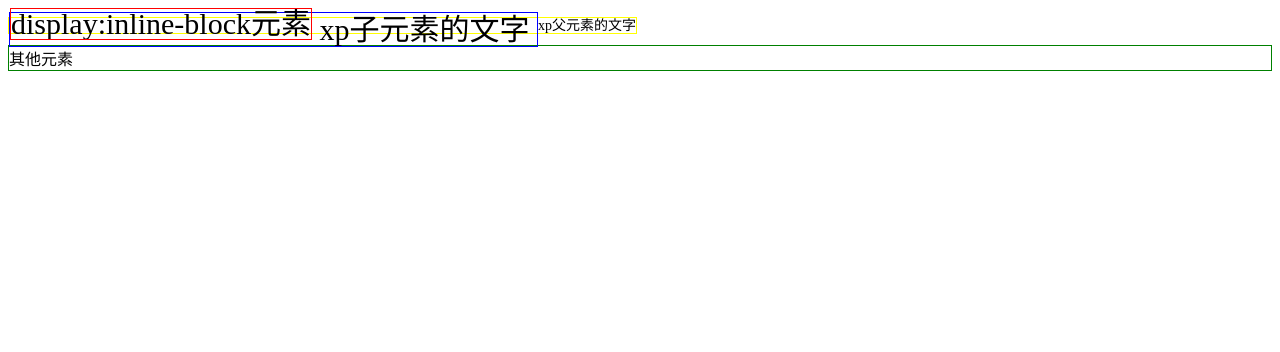
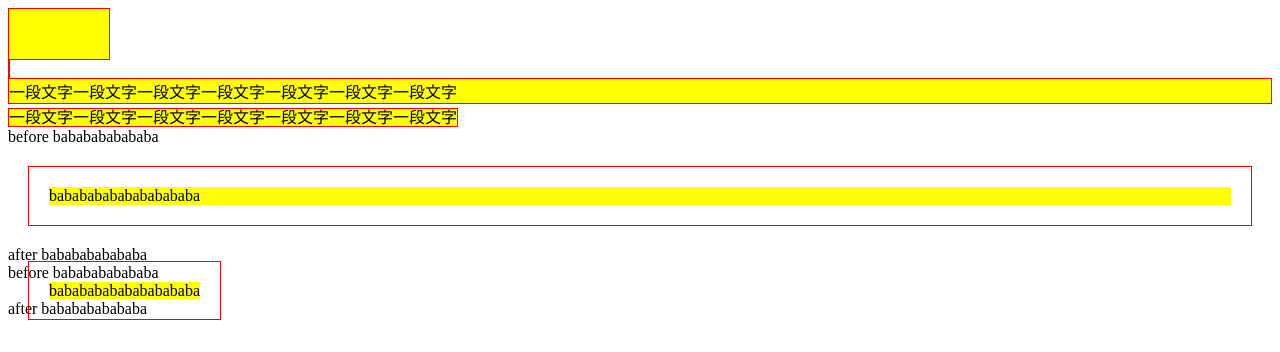
Before and after one commit to MaJunChaoGit/A-CSS-learning, a plain HTML site: page CSS2-reLearning-box-model/index.html in a window 1280 px wide. Drawn offline with Linux system fonts and the light colour scheme.

```diff
--- a/CSS2-reLearning-box-model/css/index.css
+++ b/CSS2-reLearning-box-model/css/index.css
@@ -1,22 +1,22 @@
-/* .defined-wh{
+.defined-wh{
 	width: 	100px;
 	height: 50px;
 	border: 1px solid red;
 	background-color: yellow;
-} */
+}
 
-/* .broken{
+.broken{
 	border: 1px solid red;
 	background-color: yellow;
-} */
-/* .existed{
+}
+.existed{
 	margin: 20px;
 	padding: 20px;
 	border: 1px solid red;
 	background-color: yellow;
 	background-clip: content-box;
-} */
-
+}
+/*
 .parent{
 	line-height: 1;
 	font-size: 14px;
@@ -35,3 +35,4 @@
 .other{
 	border: 1px solid green;
 }
+ */
--- a/CSS2-reLearning-box-model/index.html
+++ b/CSS2-reLearning-box-model/index.html
@@ -6,25 +6,25 @@
 	<link rel="stylesheet" href="css/index.css">
 </head>
 <body>
-	<!-- <div class="defined-wh"></div>
-	<span class="defined-wh"></span> -->
+	<div class="defined-wh"></div>
+	<span class="defined-wh"></span>
 
-	<!-- <div class="broken">一段文字一段文字一段文字一段文字一段文字一段文字一段文字</div>
-	<span class="broken">一段文字一段文字一段文字一段文字一段文字一段文字一段文字</span> -->
+	<div class="broken">一段文字一段文字一段文字一段文字一段文字一段文字一段文字</div>
+	<span class="broken">一段文字一段文字一段文字一段文字一段文字一段文字一段文字</span>
 
-	<!-- <div>before bababababababa</div>
+	<div>before bababababababa</div>
 	<div class="existed">babababababababababa</div>
 	<div>after bababababababa</div>
 	<div>before bababababababa</div>
 	<span class="existed">babababababababababa</span>
-	<div>after bababababababa</div> -->
-	<span class="parent">
+	<div>after bababababababa</div>
+	<!-- <span class="parent">
 		<span class="child">
 			<span class="inline-block">display:inline-block元素</span>
 			xp子元素的文字
 		</span>
 		xp父元素的文字
 	</span>
-	<div class="other">其他元素</div>
+	<div class="other">其他元素</div> -->
 </body>
 </html>
--- /dev/null
+++ b/CSS3-radial-gradient/index.html
@@ -0,0 +1,11 @@
+<!DOCTYPE html>
+<html lang="en">
+<head>
+	<meta charset="UTF-8">
+	<title>Document</title>
+	<link rel="stylesheet" href="css/index.css">
+</head>
+<body>
+	<div class="radial-gradient"></div>
+</body>
+</html>
```
Also changed, not shown: CSS2-reLearning-box-model/css/index.html (deleted, +0 -1 lines), CSS3-radial-gradient/css/index.css (added, +104 -0 lines).
